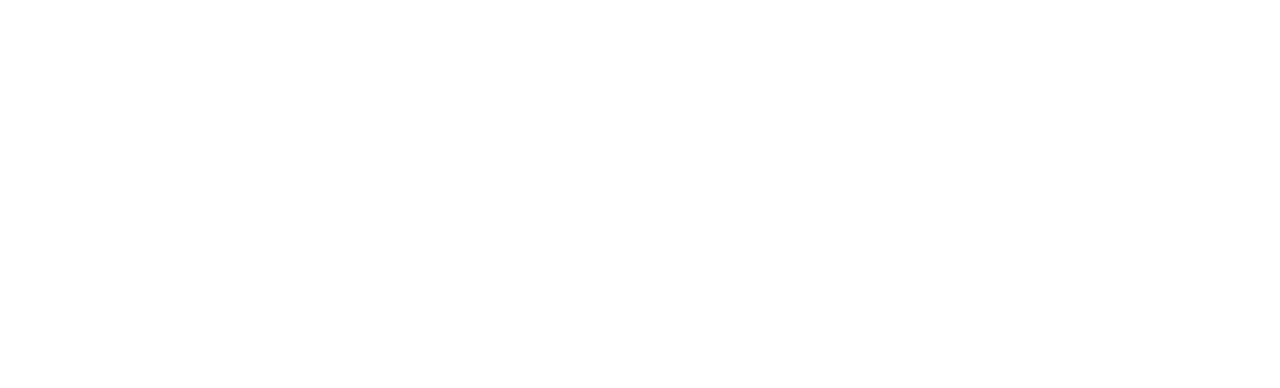
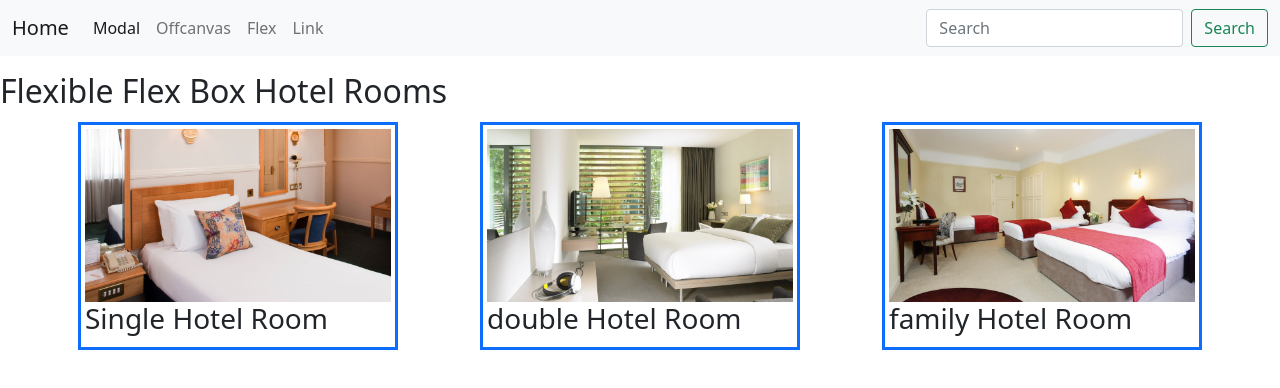
Before and after one commit to jamintowebdev/responsive-bootstrap, a plain HTML site: page flex.html in a window 1280 px wide. Drawn offline with Linux system fonts and the light colour scheme.

Commit message:
flex learned and practiced

```diff
--- a/flex.html
+++ b/flex.html
@@ -1,5 +1,6 @@
 <!DOCTYPE html>
 <html lang="en">
+
 <head>
     <meta charset="UTF-8">
     <meta http-equiv="X-UA-Compatible" content="IE=edge">
@@ -9,11 +10,85 @@
     <!-- Bootstrap stylesheet -->
     <link rel="stylesheet" href="css/bootstrap.min.css">
 </head>
+
 <body>
+    <!-- navbar -->
+    <nav class="navbar fixed-top navbar-expand-lg navbar-light bg-light">
+        <div class="container-fluid">
+            <a class="navbar-brand" href="index.html">Home</a>
+            <button class="navbar-toggler" type="button" data-bs-toggle="collapse"
+                data-bs-target="#navbarSupportedContent" aria-controls="navbarSupportedContent" aria-expanded="false"
+                aria-label="Toggle navigation">
+                <span class="navbar-toggler-icon"></span>
+            </button>
+            <div class="collapse navbar-collapse" id="navbarSupportedContent">
+                <ul class="navbar-nav me-auto mb-2 mb-lg-0">
+                    <li class="nav-item">
+                        <a class="nav-link active" aria-current="page" href="modal.html">Modal</a>
+                    </li>
+                    <li class="nav-item">
+                        <a class="nav-link" href="offcanvas.html">Offcanvas</a>
+                    </li>
+                    <li class="nav-item">
+                        <a class="nav-link" href="flex.html">Flex</a>
+                    </li>
+                    <li class="nav-item">
+                        <a class="nav-link" href="#">Link</a>
+                    </li>
+                </ul>
+                <form class="d-flex">
+                    <input class="form-control me-2" type="search" placeholder="Search" aria-label="Search">
+                    <button class="btn btn-outline-success" type="submit">Search</button>
+                </form>
+            </div>
+        </div>
+    </nav>
+    <br><br><br>
+    <h2>Flexible Flex Box Hotel Rooms</h2>
+    <section class="d-flex justify-content-evenly">
+        <div class="w-25 p-1 border border-primary border-3 m-1">
+            <img class="img-fluid" src="images/hotel-single-room.jpg" alt="">
+            <h3>Single Hotel Room</h3>
+        </div>
 
+        <div class="w-25 p-1 border border-primary border-3 m-1">
+            <img class="img-fluid" src="images/hotel-double-room.jpg" alt="">
+            <h3>double Hotel Room</h3>
+        </div>
+
+        <div class="w-25 p-1 border border-primary border-3 m-1">
+            <img class="img-fluid" src="images/hotel-family-room.jpg" alt="">
+            <h3>family Hotel Room</h3>
+        </div>
+
+    </section>
+
+
+
+
+
+
+
+    <!--
+        <div class="w-25 p-1 border border-primary border-3 m-1">
+        <img class="img-fluid" src="images/hotel-single-room.jpg" alt="">
+        <h3>Single Hotel Room</h3>
+    </div>
+
+    <div class="w-25 p-1 border border-primary border-3 m-1">
+        <img class="img-fluid" src="images/hotel-double-room.jpg" alt="">
+        <h3>double Hotel Room</h3>
+    </div>
+
+    <div class="w-25 p-1 border border-primary border-3 m-1">
+        <img class="img-fluid" src="images/hotel-family-room.jpg" alt="">
+        <h3>family Hotel Room</h3>
+    </div>
+     -->
 
 
 
     <script src="js/bootstrap.bundle.min.js"></script>
 </body>
+
 </html>
```
Also changed, not shown: index.html (+3 -0 lines), modal.html (+3 -0 lines), offcanvas.html (+3 -0 lines).
